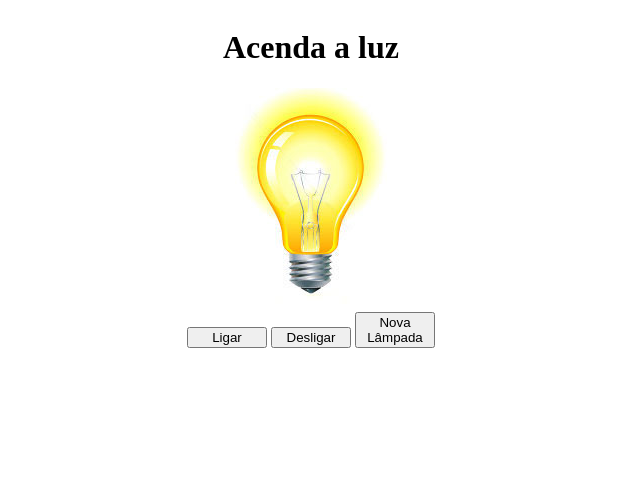
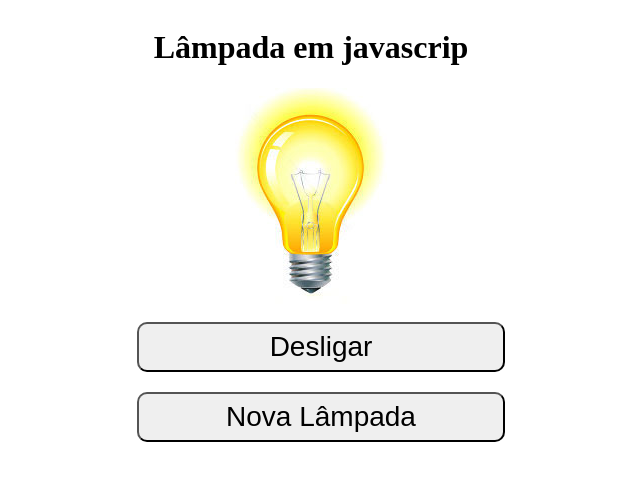
Before and after one commit to sorayaribeiro/Lampada-TurnOnOff, a plain HTML site: page index.html in a window 1280 px wide. Both pictures are taken after a click on the button "Ligar". Shown: the whole page, without its empty margins (329-969 px from the left). Drawn offline with Linux system fonts and the light colour scheme.

Commit message:
Alterando botão e inserindo newLamp

```diff
--- a/index.html
+++ b/index.html
@@ -8,15 +8,14 @@
 </head>
 <body>
     <header>
-        <h1>Acenda a luz</h1>
+        <h1>Lâmpada em javascrip</h1>
     </header>
     <main>
         <div>
             <img src="./img/desligada.jpg" alt="Lâmpada" id='lamp'>
         </div>
         <div>
-            <button id='turnOn'>Ligar</button>
-            <button id='turnOff'>Desligar</button>
+            <button id='turnOnOff'>Ligar</button>
             <button id='newLamp'>Nova Lâmpada</button>
         </div>
     </main>
--- a/lampada.js
+++ b/lampada.js
@@ -1,5 +1,4 @@
-const turnOn = document.getElementById('turnOn');
-const turnOff = document.getElementById('turnOff');
+const turnOnOff = document.getElementById('turnOnOff');
 const lamp = document.getElementById('lamp');
 const newLamp = document.getElementById('newLamp');
 
@@ -32,10 +31,19 @@ function lampNew(){
     }
 }
 
+function lampOnOff(){
+    if (turnOnOff.textContent == 'Ligar'){
+        lampOn();
+        turnOnOff.textContent = 'Desligar';
+    }else{
+        lampOff();
+        turnOnOff.textContent = 'Ligar';
+    }
+}
 
 
-turnOn.addEventListener ('click', lampOn);
-turnOff.addEventListener ('click', lampOff);
+
+turnOnOff.addEventListener ('click', lampOnOff);
 newLamp.addEventListener ('click', lampNew);
 lamp.addEventListener ('mouseover', lampOn);
 lamp.addEventListener ('mouseleave', lampOff);
--- a/style.css
+++ b/style.css
@@ -4,6 +4,20 @@ main {
     flex-direction: column;
     align-items: center;
 }
-button {
-    width: 80px;
+
+#turnOnOff, #newLamp {
+    width: 100%;
+    margin: 10px;
+    border-radius: 10px;
+    height: 50px;
+    font-size: 28px;
+    text-align: center;
+    align-items: center;
+
 }
+
+#turnOnOff:hover,
+#newLamp:hover{
+    color: rgb(255, 255, 255);
+    background-color:blueviolet;
+}
```
